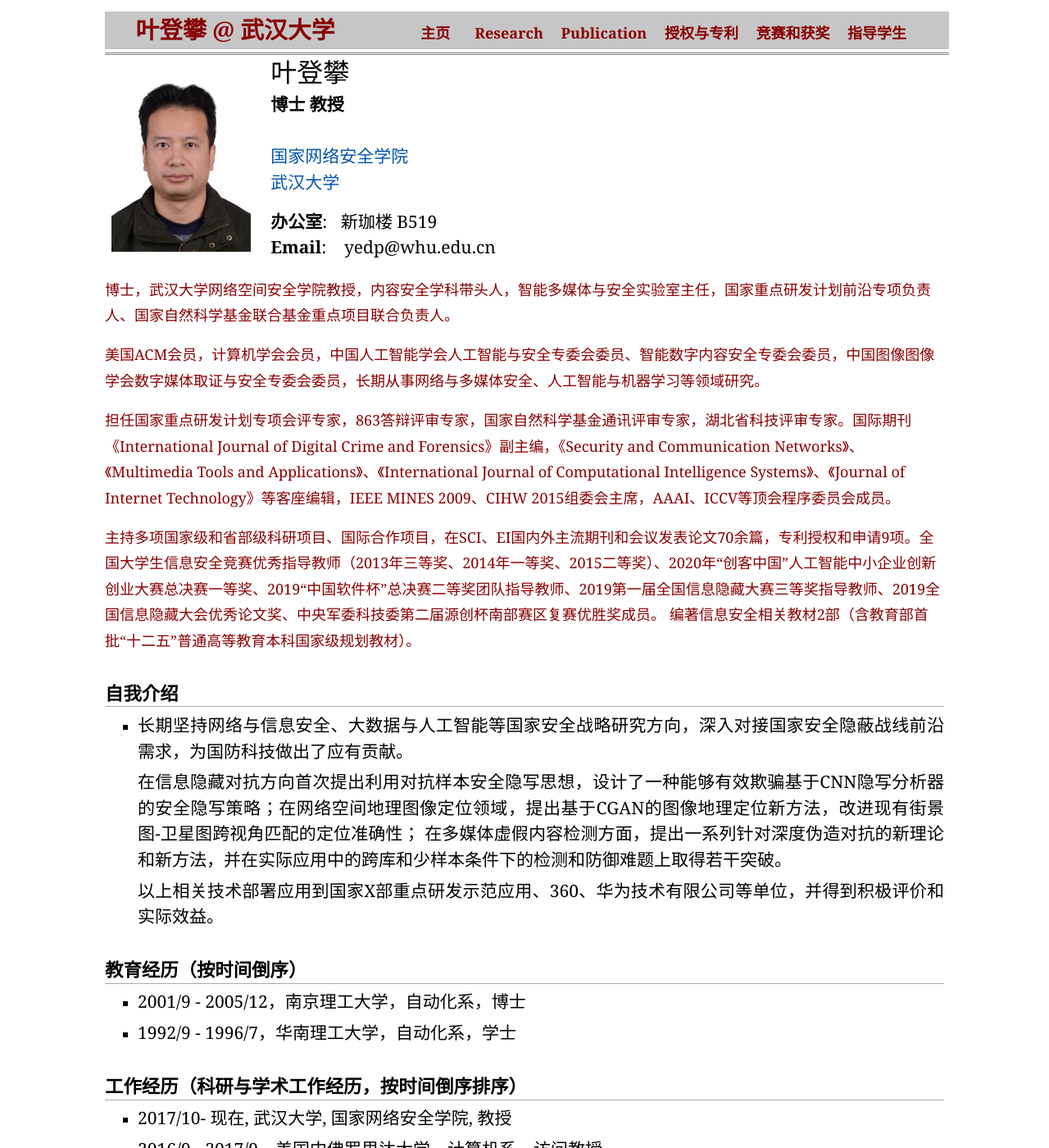
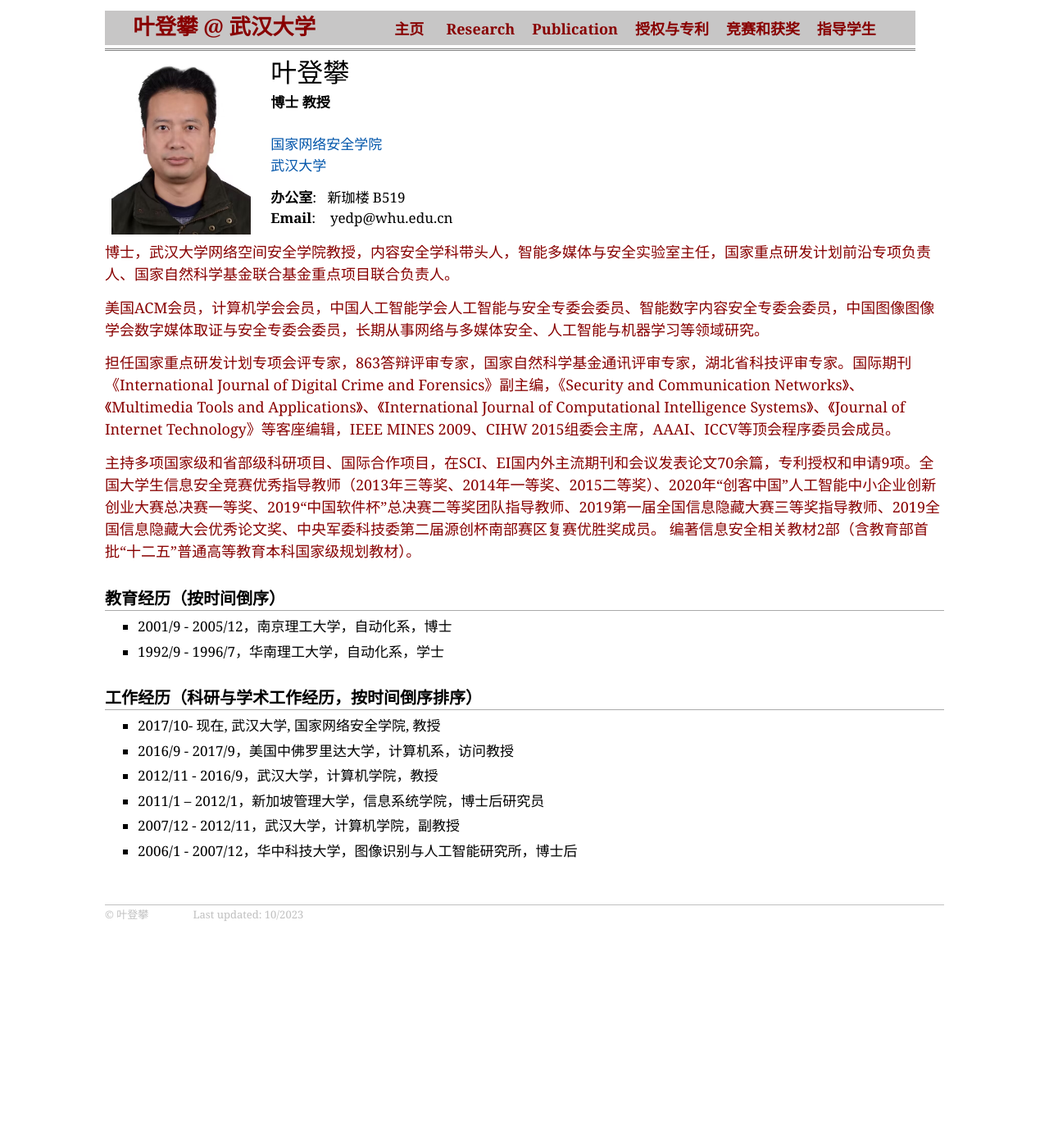
Before and after one commit to yedengpan/yedengpan.github.io, a Jekyll site: the page index.html, which Jekyll copies as it is, in a window 1280 px wide and 1400 px high. Shown: the whole window at 82% size. Built offline with Jekyll 4.4.1, drawn with Linux system fonts in a browser that asks for light colours.

Commit message:
third commit

```diff
--- a/index.html
+++ b/index.html
@@ -74,23 +74,6 @@
             </font>
         </p>
 
-        <h2>自我介绍</h2>
-
-        <ul>
-            <li>
-                <p style="text-align:justify;">
-                    长期坚持网络与信息安全、大数据与人工智能等国家安全战略研究方向，深入对接国家安全隐蔽战线前沿需求，为国防科技做出了应有贡献。
-                </p>
-                <p style="text-align:justify;">
-                    在信息隐藏对抗方向首次提出利用对抗样本安全隐写思想，设计了一种能够有效欺骗基于CNN隐写分析器的安全隐写策略；在网络空间地理图像定位领域，提出基于CGAN的图像地理定位新方法，改进现有街景图-卫星图跨视角匹配的定位准确性；
-                    在多媒体虚假内容检测方面，提出一系列针对深度伪造对抗的新理论和新方法，并在实际应用中的跨库和少样本条件下的检测和防御难题上取得若干突破。
-                </p>
-
-                <p style="text-align:justify;">
-                    以上相关技术部署应用到国家X部重点研发示范应用、360、华为技术有限公司等单位，并得到积极评价和实际效益。
-                </p>
-            </li>
-        </ul>
 
         <h2>教育经历（按时间倒序）</h2>
 
--- a/source_files/jemdoc.css
+++ b/source_files/jemdoc.css
@@ -56,7 +56,7 @@ tt {
 }
 
 pre, tt {
-	font-size: 95%;
+	font-size: 90%;
 	font-family: monaco, monospace;
 }
 
@@ -135,7 +135,7 @@ h1, h2, h3 {
 }
 
 h1 {
-	font-size: 180%;
+	font-size: 165%;
   /*background: #003366;*/
   background: #C7C6C6;
   line-height: 1.5;
@@ -143,7 +143,7 @@ h1 {
 
 h2 {
 	padding-top: 0.8em;
-	font-size: 140%;
+	font-size: 125%;
 }
 
 h2 + h3 {
@@ -161,7 +161,7 @@ p {
 	padding: 0;
 	line-height: 1.5;
   /*size of font in body*/
-  font-size: 21px;
+  font-size: 17px;
 }
 
 pre {
```
Also changed, not shown: publication.html (+23 -17 lines), research.html (+20 -0 lines).
